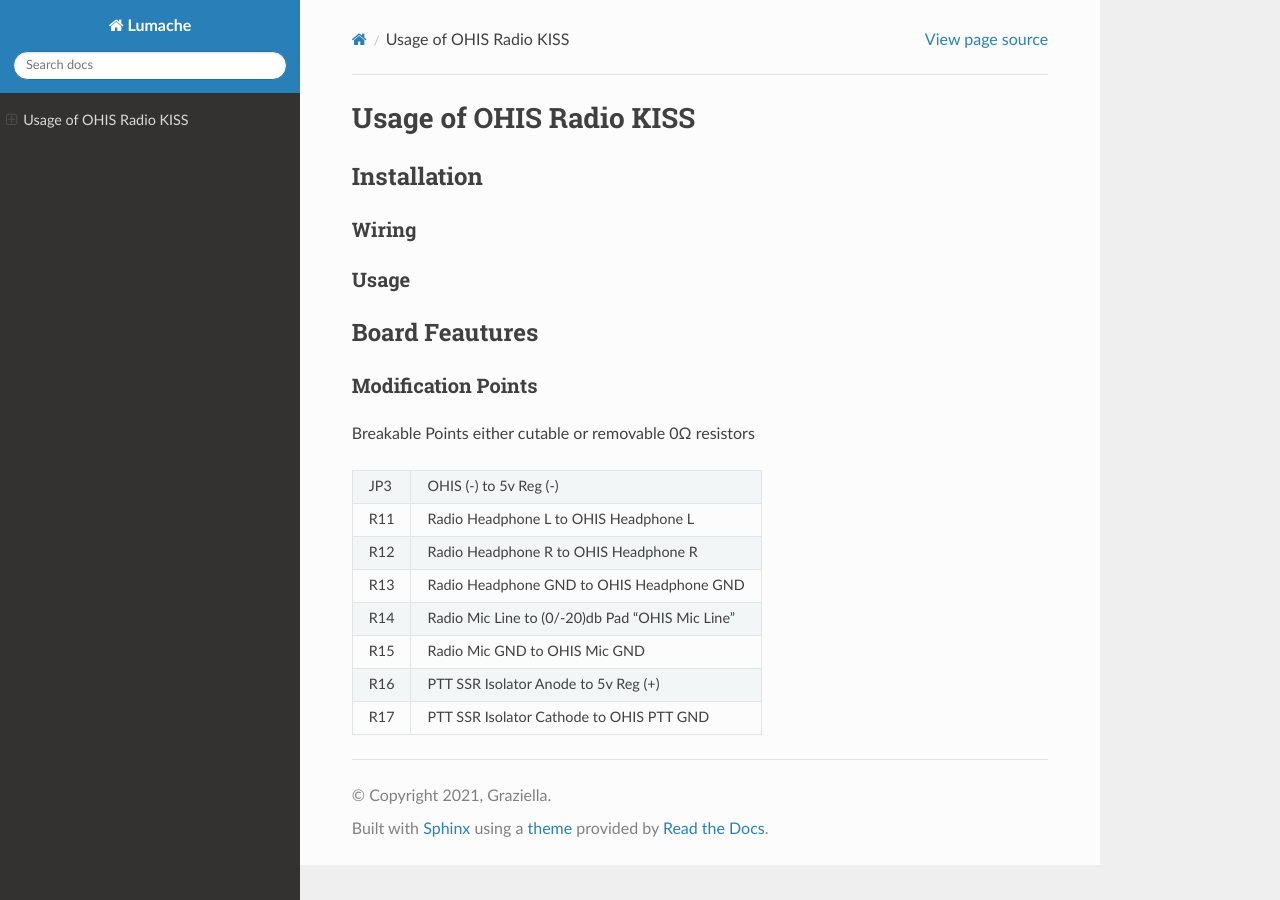
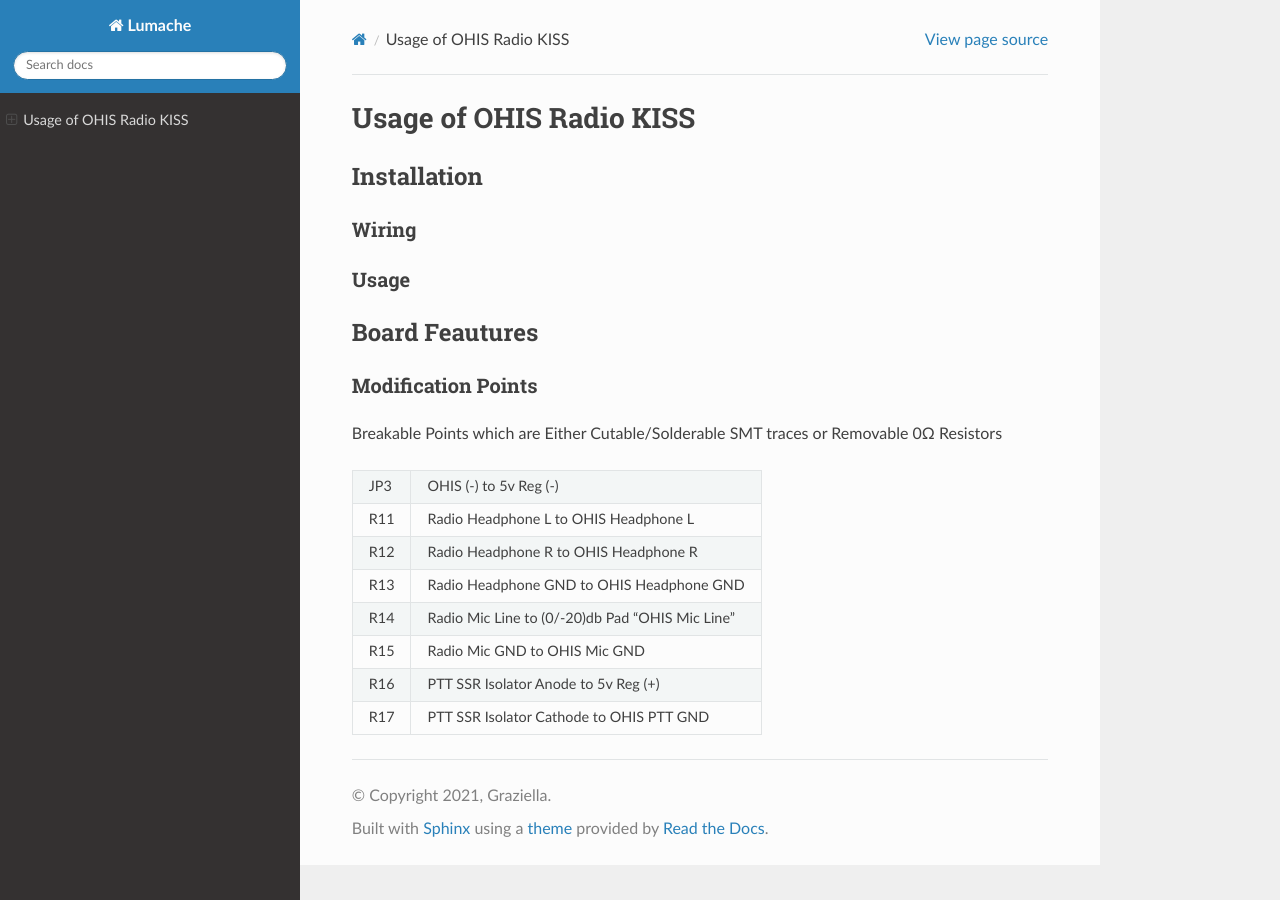
Before and after one commit to un-creatrix/OHIS-Radio_KISS, a Sphinx documentation site: the page built from docs/source/index.rst, in a window 1280 px wide. Built offline with Sphinx 7.4.7 and the Read the Docs theme 3.1.0, drawn with Linux system fonts in a browser that asks for light colours.

Commit message:
Update index.rst

```diff
--- a/docs/source/index.rst
+++ b/docs/source/index.rst
@@ -19,7 +19,7 @@ Board Feautures
 Modification Points
 -------------------
 
-Breakable Points either cutable or removable 0Ω resistors
+Breakable Points which are Either Cutable/Solderable SMT traces or Removable 0Ω Resistors
 
 +-----+-------------------------------------------------+
 | JP3 | OHIS (-) to 5v Reg (-)                          |
```
